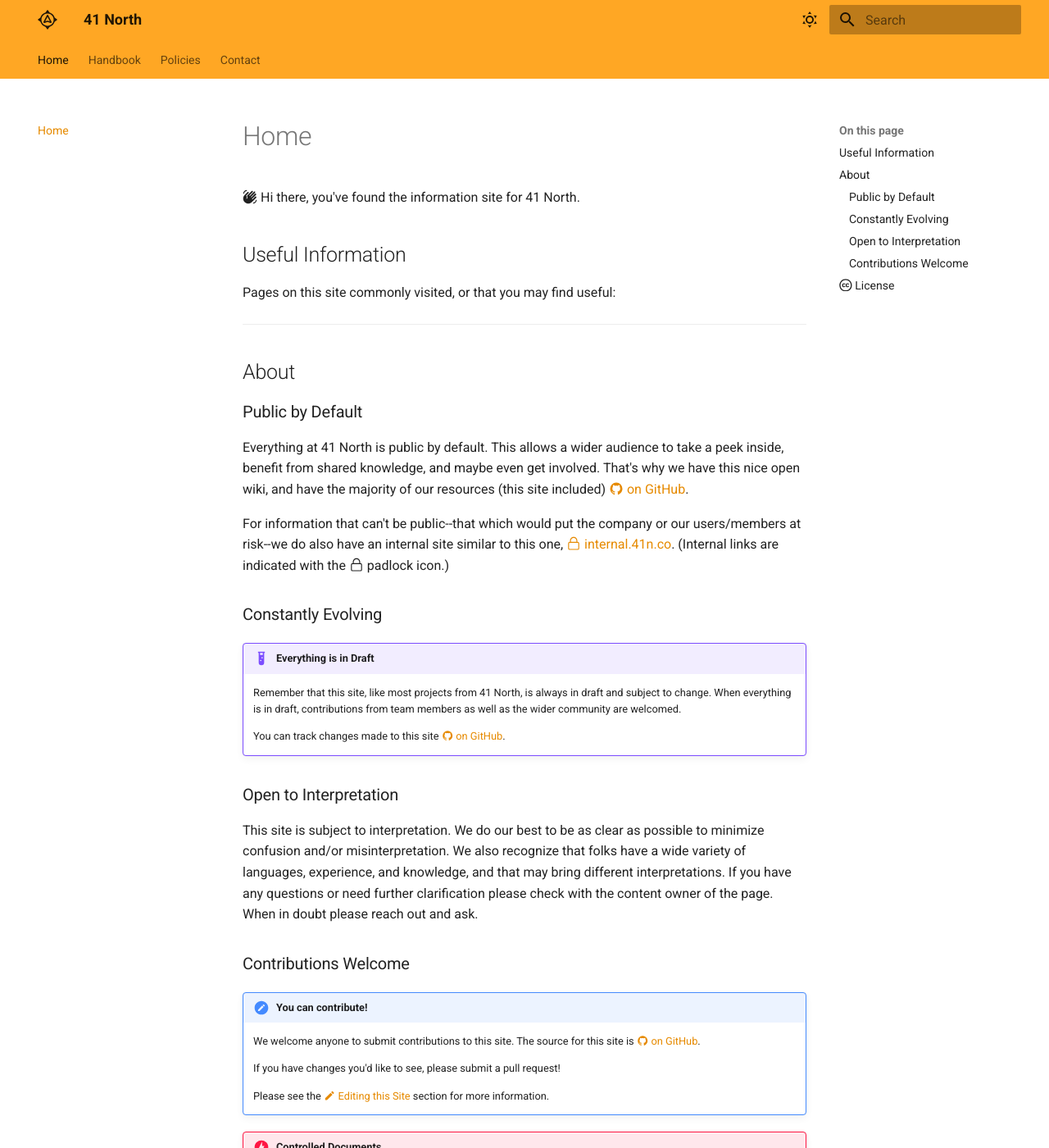
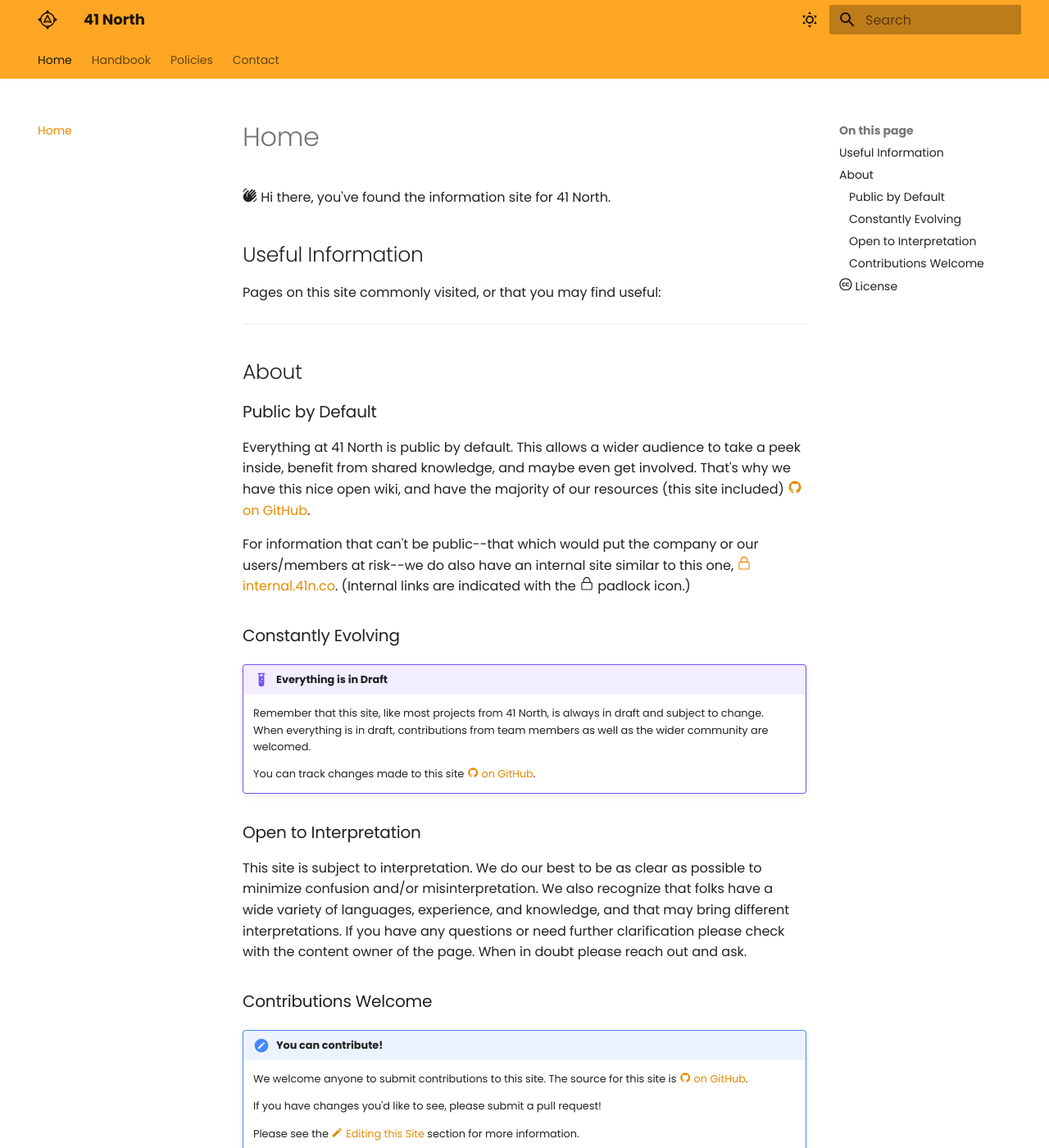
Before and after one commit to 41-north/about.41n.co, an MkDocs documentation site: the page built from docs/index.md, in a window 1280 px wide and 1400 px high. Shown: the whole window at 82% size. Built offline with MkDocs 1.6.1 and Material for MkDocs 9.7.7, drawn with Linux system fonts in a browser that asks for light colours; comment, search, counter and statistics services are not loaded.

Commit message:
Update mkdocs.yml

```diff
--- a/mkdocs.yml
+++ b/mkdocs.yml
@@ -3,12 +3,15 @@ theme:
   name: material
   logo: localassets/north_compass_icon_brown-211609.svg
   favicon: localassets/favicon.svg
+  font:
+    text: Poppins
+    code: Roboto Mono
   palette:
     # Palette toggle for light mode
     - media: "(prefers-color-scheme: light)"
       scheme: default
       primary: orange
-      accent: deep orange
+      accent: orange
       toggle:
         icon: material/weather-sunny
         name: Switch to dark mode
@@ -16,7 +19,7 @@ theme:
     - media: "(prefers-color-scheme: dark)"
       scheme: slate
       primary: orange
-      accent: deep orange
+      accent: orange
       toggle:
         icon: material/weather-night
         name: Switch to light mode
```
